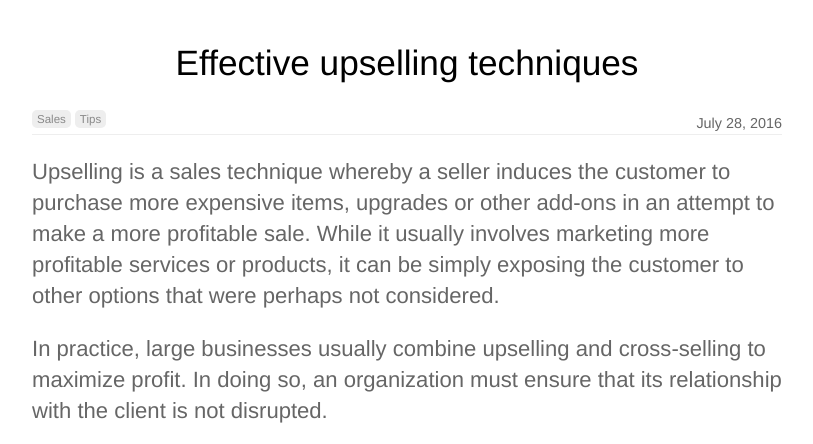
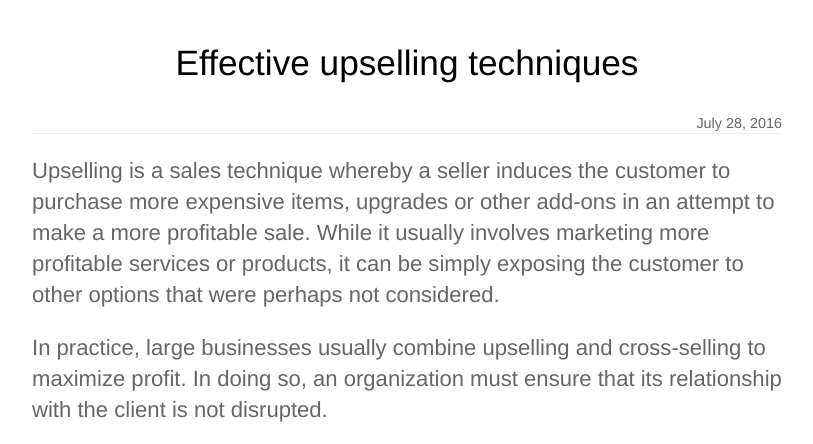
Before and after one commit to oem-central/oem-central.github.io, a Jekyll site: the page built from _posts/2016-07-28-effective-upselling-techniques.md, in a window 1280 px wide and 900 px high, cut to the strip 131-575 px from the top of the window. Shown: the whole strip, without its empty margins (233-1046 px from the left). Built offline with Jekyll 4.4.1, drawn with Linux system fonts in a browser that asks for light colours.

Commit message:
Update 2016-07-28-effective-upselling-techniques.md

```diff
--- a/_posts/2016-07-28-effective-upselling-techniques.md
+++ b/_posts/2016-07-28-effective-upselling-techniques.md
@@ -1,10 +1,5 @@
 ---
-date: 2016-07-28
 title: Effective upselling techniques
-categories:
-  - sales
-  - tips
-author_staff_member: betty
 ---
 
 Upselling is a sales technique whereby a seller induces the customer to purchase more expensive items, upgrades or other add-ons in an attempt to make a more profitable sale. While it usually involves marketing more profitable services or products, it can be simply exposing the customer to other options that were perhaps not considered.
```
